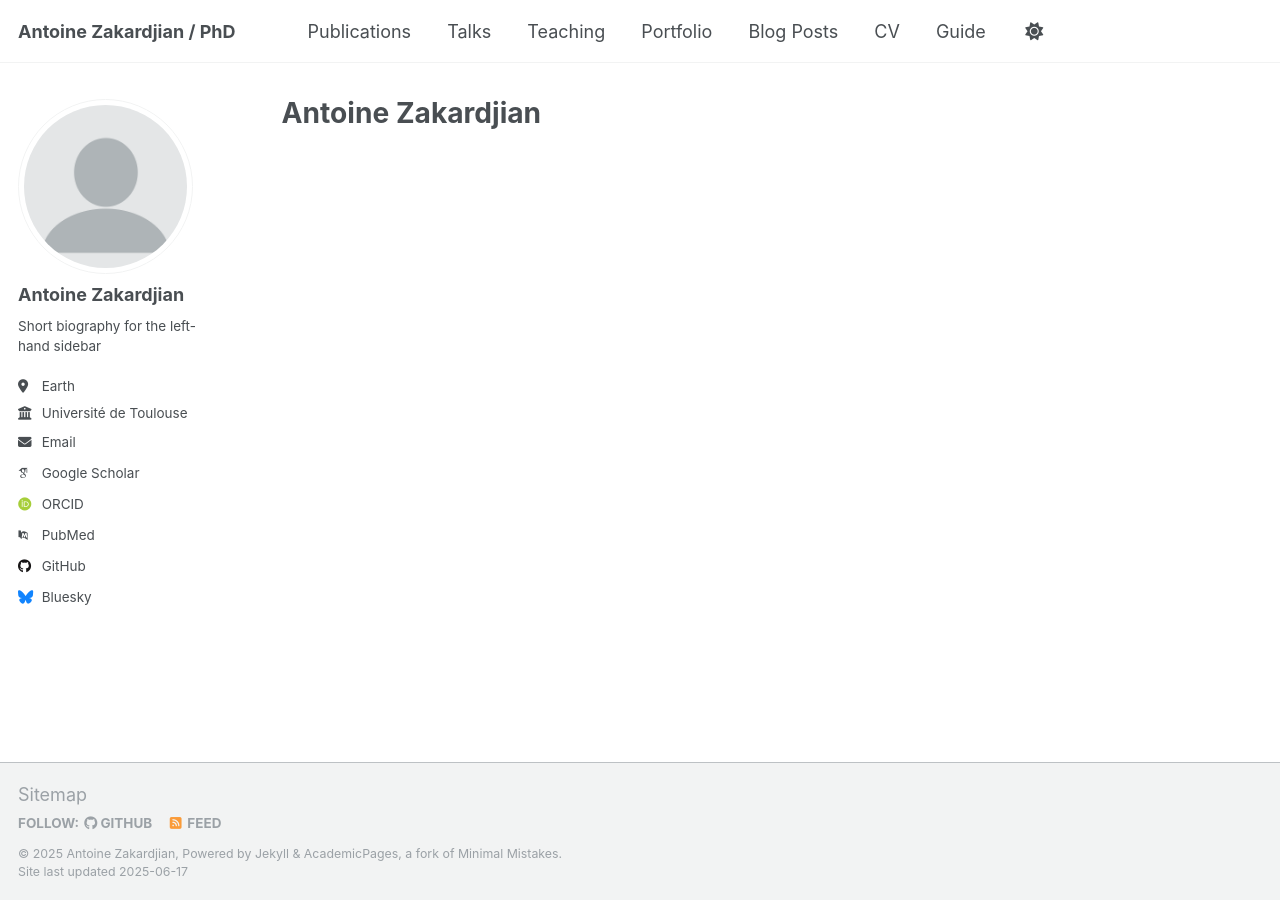
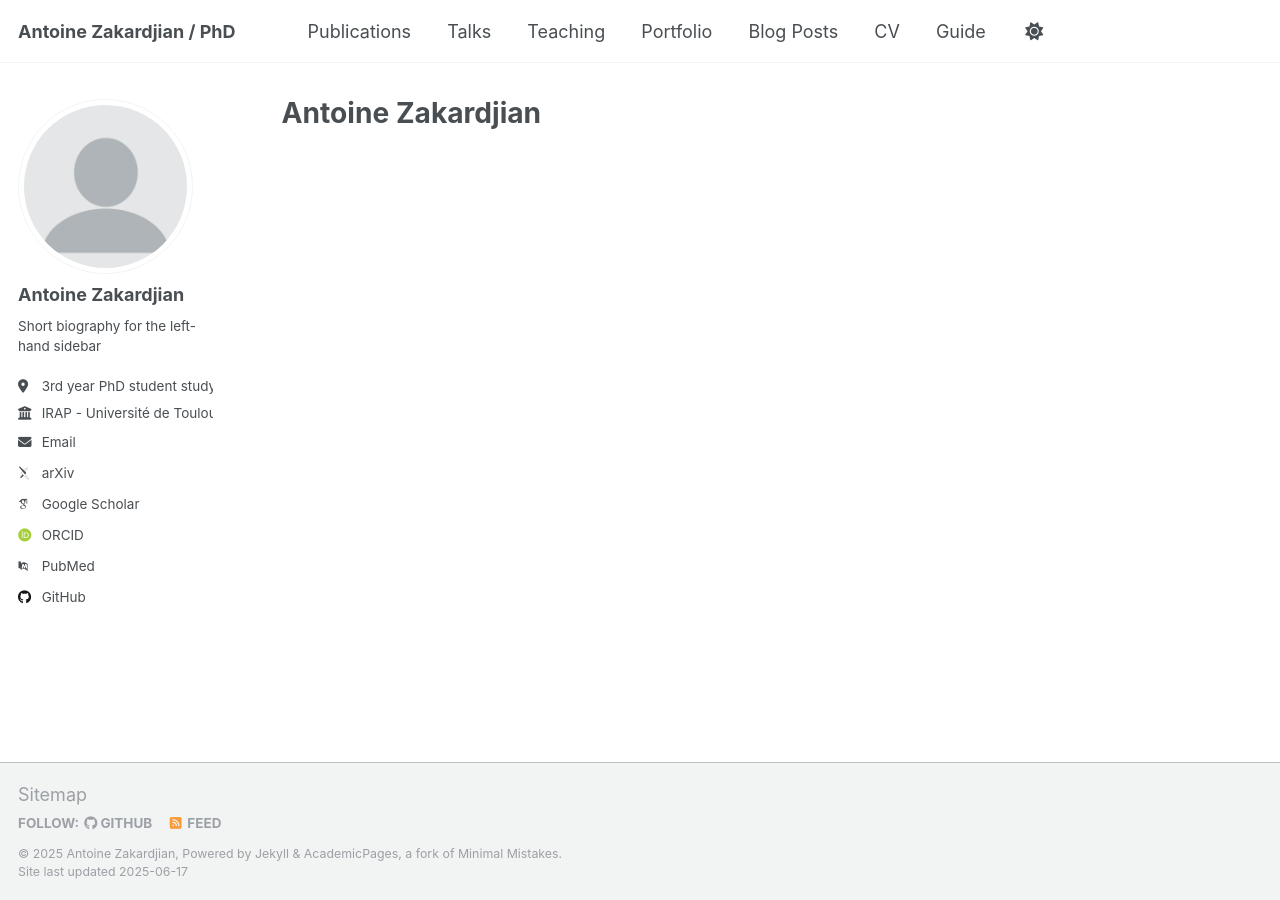
Before and after one commit to AntoineZak7/AntoineZakardjianWebpage, a Jekyll site: the page built from _pages/about.md, in a window 1280 px wide. Built offline with Jekyll 4.4.1, drawn with Linux system fonts in a browser that asks for light colours; some web fonts are replaced; part of the change alters nothing that is shown.

Commit message:
Update _config.yml

```diff
--- a/_config.yml
+++ b/_config.yml
@@ -26,55 +26,21 @@ author:
   name             : "Antoine Zakardjian"
   pronouns         : # example: "she/her"
   bio              : "Short biography for the left-hand sidebar"
-  location         : "Earth"
-  employer         : "Université de Toulouse"
+  location         : "3rd year PhD student studying dense gas tracers and star formation accross nearby galaxies"
+  employer         : "IRAP - Université de Toulouse"
   uri              : # URL
   email            : "antoine.zakardjian@irap.omp.eu"
 
   # Academic websites
-  academia         : # URL
-  arxiv            : # URL - Update with the correct link to your profile
-  googlescholar    : "https://scholar.google.com/citations?user=PS_CX0AAAAAJ"
-  impactstory      : # URL
-  orcid            : "http://orcid.org/yourorcidurl"
-  semantic         : # URL
+  arxiv            : "https://arxiv.org/search/?searchtype=author&query=Zakardjian%2C+A"
+  googlescholar    : "https://scholar.google.com/citations?user=mAC9IdwAAAAJ&hl=fr&oi=ao"
+  orcid            : "https://orcid.org/0000-0002-4240-6012"
   pubmed           : "https://www.ncbi.nlm.nih.gov/pubmed/?term=john+snow"
-  researchgate     : # URL
-  scopus           : # URL
 
   # Repositories and software development
-  bitbucket        : # Username - Update with your username on the site
-  codepen          : # Username
-  dribbble         : # Username
   github           : "academicpages"
-  kaggle           : # Username
-  stackoverflow    : # User number or user number and name (i.e., use "1" or "1/jeff-atwood")
 
   # Social media
-  bluesky          : "bsky.app" # Replace this with you Bluesky username
-  facebook         : # Username
-  flickr           : # Username
-  foursquare       : # Username
-  goodreads        : # Username
-  google_plus      : # Username
-  keybase          : # Username
-  instagram        : # Username
-  lastfm           : # Username
-  linkedin         : # Username
-  mastodon         : # URL
-  medium           : # URL
-  pinterest        : # Username
-  soundcloud       : # Username
-  steam            : # Username
-  telegram         : # URL
-  tumblr           : # Username
-  twitter          : # Username for X / Twitter
-  vine             : # Username
-  weibo            : # Username
-  wikipedia        : # Username
-  xing             : # Username
-  youtube          : # Username
-  zhihu            : # Username
 
 # Publication Category - The following the list of publication categories and their headings
 publication_category:
```
